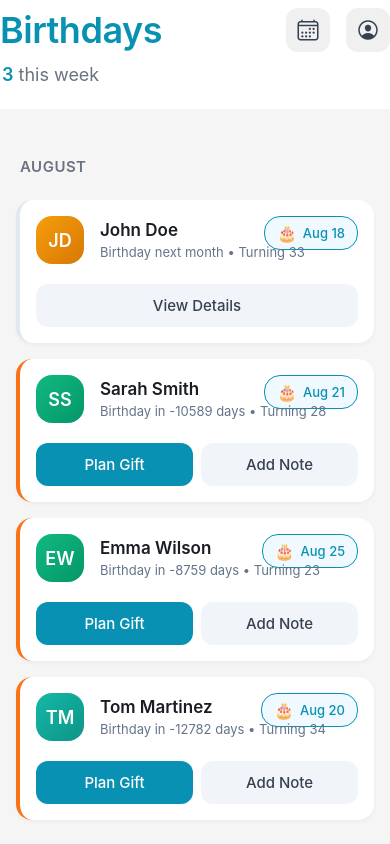
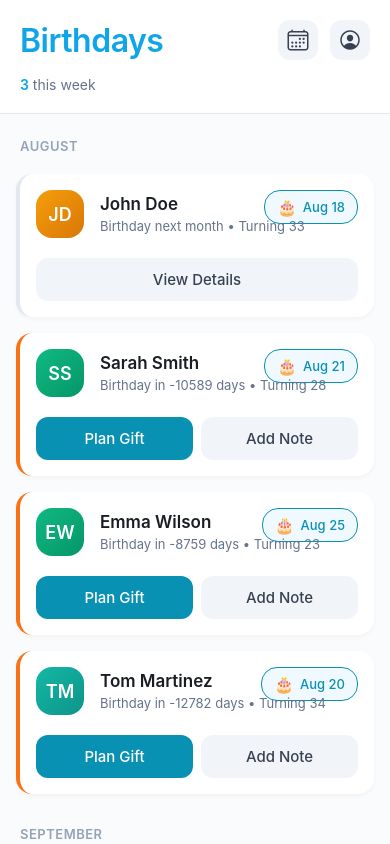
Before and after one commit to anyssakayla/birthday, a React Native app: screen /Home in a window 390 px wide. Shown: the top 844 px of the page. Built offline with nearby package versions, Linux system fonts and the light colour scheme; what @react-native-community/netinfo would draw is missing.

Commit message:
home screen better, but not quite

```diff
--- a/src/screens/HomeScreen.tsx
+++ b/src/screens/HomeScreen.tsx
@@ -102,6 +102,7 @@ export default function HomeScreen() {
 
       {/* Header */}
       <SafeAreaView style={styles.header}>
+        <View style={styles.headerContent}>
           <View style={styles.headerTop}>
             <Text style={styles.title}>Birthdays</Text>
             <View style={styles.headerActions}>
@@ -120,9 +121,12 @@ export default function HomeScreen() {
             </View>
           </View>
 
-        <Text style={styles.weekBadge}>
-          <Text style={styles.weekBadgeNumber}>{thisWeekCount || 3}</Text> this week
+          <View style={styles.quickStats}>
+            <Text style={styles.statItem}>
+              <Text style={styles.statNumber}>{thisWeekCount || 3}</Text> this week
             </Text>
+          </View>
+        </View>
       </SafeAreaView>
 
       {/* Birthday List */}
@@ -214,61 +218,67 @@ export default function HomeScreen() {
 const styles = StyleSheet.create({
   container: {
     flex: 1,
-    backgroundColor: '#f5f5f5',
+    backgroundColor: '#fafbfc',
   },
   header: {
-    backgroundColor: theme.colors.background.primary,
-    paddingHorizontal: theme.componentSpacing.screen.paddingHorizontal,
-    paddingBottom: theme.spacing.lg,
+    backgroundColor: '#ffffff',
+    borderBottomWidth: 1,
+    borderBottomColor: '#e2e8f0',
+  },
+  headerContent: {
+    paddingHorizontal: 20,
+    paddingTop: 20,
+    paddingBottom: 20,
   },
   headerTop: {
     flexDirection: 'row',
     alignItems: 'center',
     justifyContent: 'space-between',
-    paddingTop: theme.spacing.sm,
-    marginBottom: theme.spacing.xs,
+    marginBottom: 16,
   },
   title: {
-    fontSize: 36,
-    fontWeight: theme.typography.fontWeight.semibold,
-    color: theme.colors.primary.main,
+    fontSize: 32,
+    fontWeight: '600',
+    color: '#0ea5e9',
     letterSpacing: -0.5,
   },
   headerActions: {
     flexDirection: 'row',
-    gap: theme.spacing.md,
+    gap: 12,
   },
   iconButton: {
-    width: 44,
-    height: 44,
-    backgroundColor: '#f0f0f0',
-    borderRadius: theme.borderRadius.medium,
+    width: 40,
+    height: 40,
+    backgroundColor: '#f1f5f9',
+    borderRadius: 12,
     alignItems: 'center',
     justifyContent: 'center',
   },
-  weekBadge: {
-    fontSize: 18,
-    color: '#6B7280',
-    marginTop: theme.spacing.sm,
-    paddingLeft: 2,
+  quickStats: {
+    flexDirection: 'row',
+    alignItems: 'center',
+    gap: 8,
   },
-  weekBadgeNumber: {
-    fontWeight: theme.typography.fontWeight.semibold,
-    color: theme.colors.primary.main,
-    fontSize: 18,
+  statItem: {
+    fontSize: 14,
+    color: '#64748b',
+  },
+  statNumber: {
+    fontWeight: '600',
+    color: '#0ea5e9',
+    fontSize: 14,
   },
   content: {
     flex: 1,
-    paddingTop: theme.spacing.md,
   },
   sectionHeader: {
-    fontSize: 15,
-    fontWeight: theme.typography.fontWeight.semibold,
-    color: '#6B7280',
+    fontSize: 13,
+    fontWeight: '600',
+    color: '#94a3b8',
     letterSpacing: 0.5,
-    paddingHorizontal: theme.componentSpacing.screen.paddingHorizontal,
-    paddingTop: theme.spacing.xl,
-    paddingBottom: theme.spacing.md,
+    paddingHorizontal: 20,
+    paddingTop: 24,
+    paddingBottom: 12,
   },
   emptyState: {
     flex: 1,
@@ -292,7 +302,7 @@ const styles = StyleSheet.create({
     right: 20,
     width: 64,
     height: 64,
-    backgroundColor: theme.colors.primary.main,
+    backgroundColor: '#0ea5e9',
     borderRadius: 20,
     alignItems: 'center',
     justifyContent: 'center',
```
Lines whose indentation alone changed are shown as unchanged.
